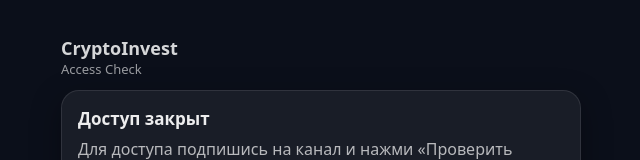
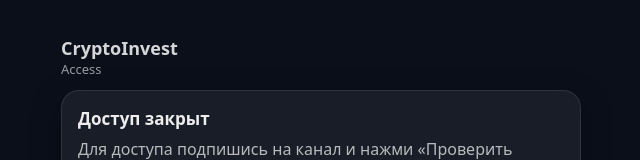
Before and after one commit to Mlynarchik21/miniapp.crypto-invest, a Next.js app: page / in a window 1280 px wide. Shown: the top 160 px of the page, without its empty margins (319-959 px from the left). Built offline with nearby package versions, Linux system fonts and the light colour scheme.

Commit message:
Update page.tsx

```diff
--- a/app/page.tsx
+++ b/app/page.tsx
@@ -25,8 +25,8 @@
 export default function Page() {
   const [view, setView] = useState<View>({ stage: "loading" });
 
-  // ✅ поменяй на свой канал
-  const channelLink = useMemo(() => "https://t.me/your_channel", []);
+  // ✅ ТВОЯ приватная ссылка на канал
+  const channelLink = useMemo(() => "https://t.me/+9Et87naJaKJmNDM6", []);
 
   async function check() {
     setView({ stage: "loading", msg: "Проверяем подписку…" });
@@ -70,7 +70,8 @@
         minHeight: "100vh",
         padding: 16,
         color: "rgba(255,255,255,0.92)",
-        fontFamily: "system-ui, -apple-system, Segoe UI, Roboto, Arial"
+        fontFamily: "system-ui, -apple-system, Segoe UI, Roboto, Arial",
+        background: "#0B0F1A"
       }}
     >
       <div style={{ maxWidth: 520, margin: "0 auto", paddingTop: 10 }}>{children}</div>
@@ -109,9 +110,8 @@
     </button>
   );
 
-  const Primary = ({ children, onClick }: { children: React.ReactNode; onClick?: () => void }) => (
+  const Primary = ({ children }: { children: React.ReactNode }) => (
     <button
-      onClick={onClick}
       style={{
         width: "100%",
         padding: "12px 14px",
@@ -150,7 +150,7 @@
       <Shell>
         <div style={{ marginTop: 10, marginBottom: 12, opacity: 0.9 }}>
           <div style={{ fontSize: 18, fontWeight: 650 }}>CryptoInvest</div>
-          <div style={{ fontSize: 13, opacity: 0.7 }}>Access Check</div>
+          <div style={{ fontSize: 13, opacity: 0.7 }}>Access</div>
         </div>
 
         <Card>
@@ -191,7 +191,7 @@
       <Card>
         <div style={{ fontSize: 17, fontWeight: 650 }}>Открыто ✅</div>
         <div style={{ marginTop: 8, opacity: 0.75, lineHeight: 1.45 }}>
-          Это “основной экран” приложения. Здесь можешь разместить любой контент.
+          Доступ подтверждён. Это основной экран приложения.
         </div>
 
         <div style={{ height: 14 }} />
```
